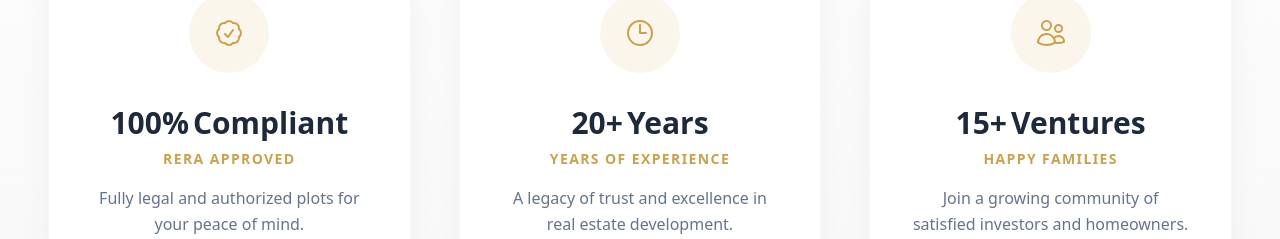
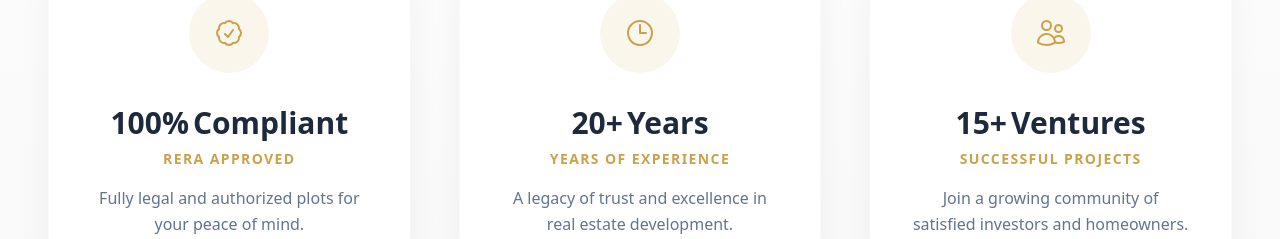
Before and after one commit to Mateen7c7/deccan_heights, a Next.js app: page / in a window 1280 px wide. Shown: the part 1233-1472 px from the top of the page. Built offline with nearby package versions, Linux system fonts and the light colour scheme.

Commit message:
feat: add TrustValue component with animated counting statistics and project features

```diff
--- a/components/TrustValue.tsx
+++ b/components/TrustValue.tsx
@@ -87,7 +87,7 @@
       value: 15,
       suffix: "+",
       label: " Ventures",
-      subtitle: "Happy Families",
+      subtitle: "Successful Projects",
       description:
         "Join a growing community of satisfied investors and homeowners.",
       icon: (
```
